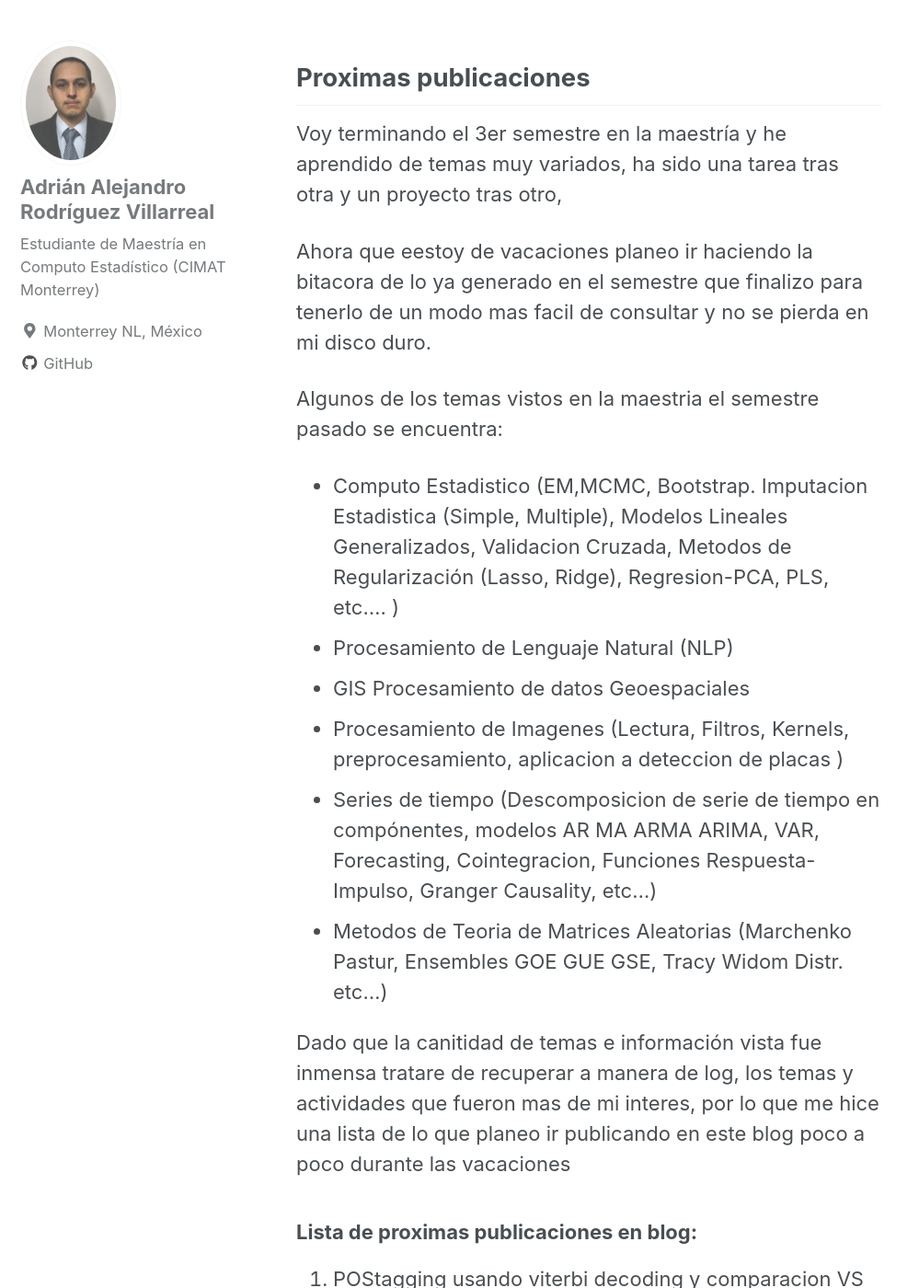
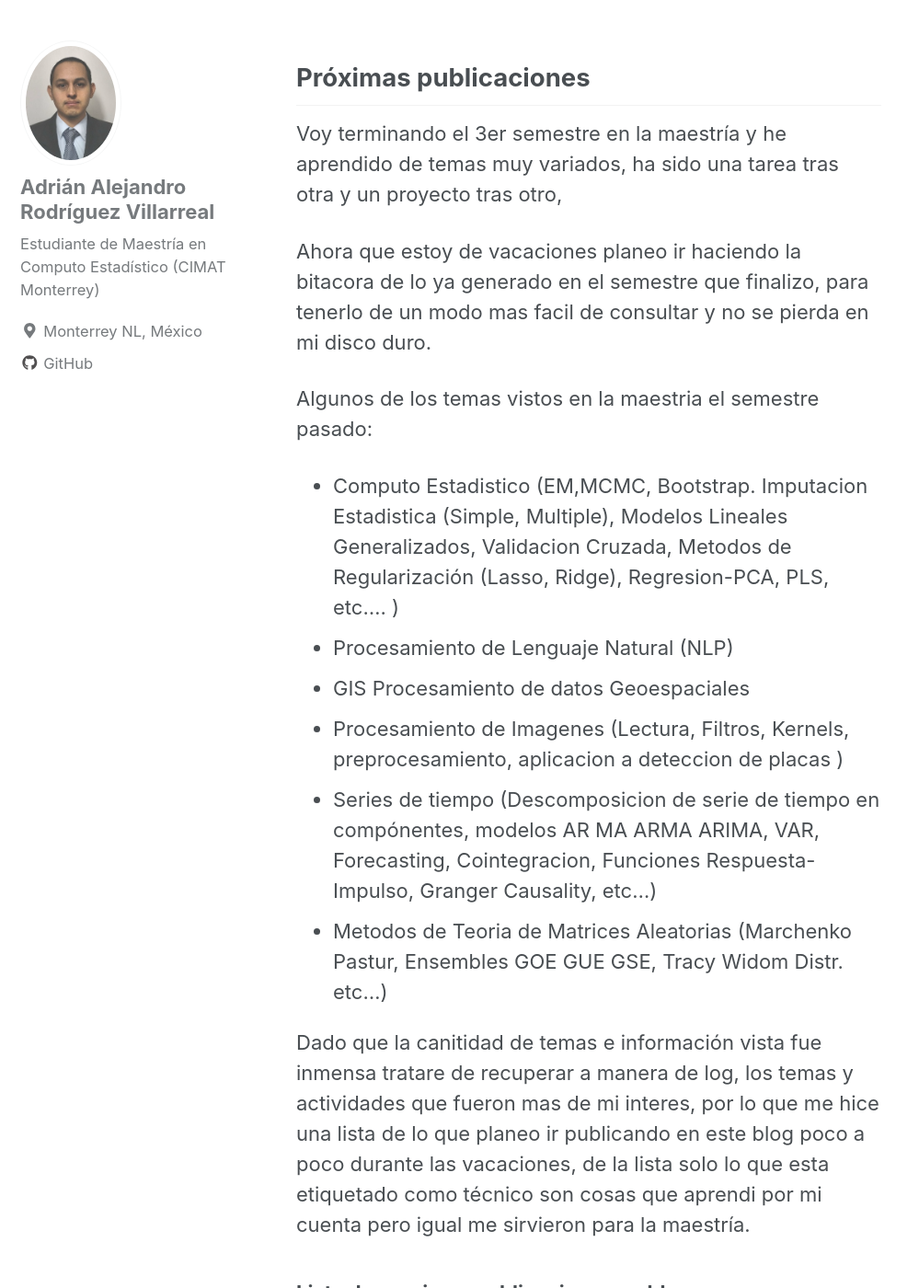
Before and after one commit to adrian-rdz/adrian-rdz.github.io, a Jekyll site: the page built from _posts/2018-12-14-Proximas-publicaciones-en-blog.md, in a window 1280 px wide and 1400 px high, scrolled down 221 px. Shown: the whole window at 92% size, without its empty margins (0-999 px from the left). Built offline with Jekyll 4.4.1, drawn with Linux system fonts in a browser that asks for light colours; nearby versions of some CDN libraries.

Commit message:
Corrección proximos posts

```diff
--- a/_posts/2018-12-14-Proximas-publicaciones-en-blog.md
+++ b/_posts/2018-12-14-Proximas-publicaciones-en-blog.md
@@ -6,13 +6,13 @@ excerpt: "Computo Estadistico,NLP,GIS,Imagenes,MCMC,Bootstrap,Proyectos"
 mathjax: "true"
 ---
 
-## Proximas publicaciones
+## Próximas publicaciones
 
 Voy terminando el 3er semestre en la maestría y he aprendido de temas muy variados, ha sido una tarea tras otra y un proyecto tras otro,
 
-Ahora que eestoy de vacaciones planeo ir haciendo la bitacora de lo ya generado en el semestre que finalizo para tenerlo de un modo mas facil de consultar y no se pierda en mi disco duro.
+Ahora que estoy de vacaciones planeo ir haciendo la bitacora de lo ya generado en el semestre que finalizo, para tenerlo de un modo mas facil de consultar y no se pierda en mi disco duro.
 
-Algunos de los temas vistos en la maestria el semestre pasado se encuentra:
+Algunos de los temas vistos en la maestria el semestre pasado:
 
 - Computo Estadistico (EM,MCMC, Bootstrap. Imputacion Estadistica (Simple, Multiple), Modelos Lineales Generalizados, Validacion Cruzada, Metodos de Regularización (Lasso, Ridge), Regresion-PCA, PLS, etc.... )
 - Procesamiento de Lenguaje Natural (NLP)
@@ -21,7 +21,7 @@ Algunos de los temas vistos en la maestria el semestre pasado se encuentra:
 - Series de tiempo (Descomposicion de serie de tiempo en compónentes, modelos AR MA ARMA ARIMA, VAR, Forecasting, Cointegracion, Funciones Respuesta-Impulso, Granger Causality, etc...)
 - Metodos de Teoria de Matrices Aleatorias (Marchenko Pastur, Ensembles GOE GUE GSE, Tracy Widom Distr. etc...)
 
-Dado que la canitidad de temas e información vista fue inmensa tratare de recuperar a manera de log, los temas y actividades que fueron mas de mi interes, por lo que me hice una lista de lo que planeo ir publicando en este blog poco a poco durante las vacaciones
+Dado que la canitidad de temas e información vista fue inmensa tratare de recuperar a manera de log, los temas y actividades que fueron mas de mi interes, por lo que me hice una lista de lo que planeo ir publicando en este blog poco a poco durante las vacaciones, de la lista solo lo que esta etiquetado como técnico son cosas que aprendi por mi cuenta pero igual me sirvieron para la maestría.
 
 ### Lista de proximas publicaciones en blog:
 
```
